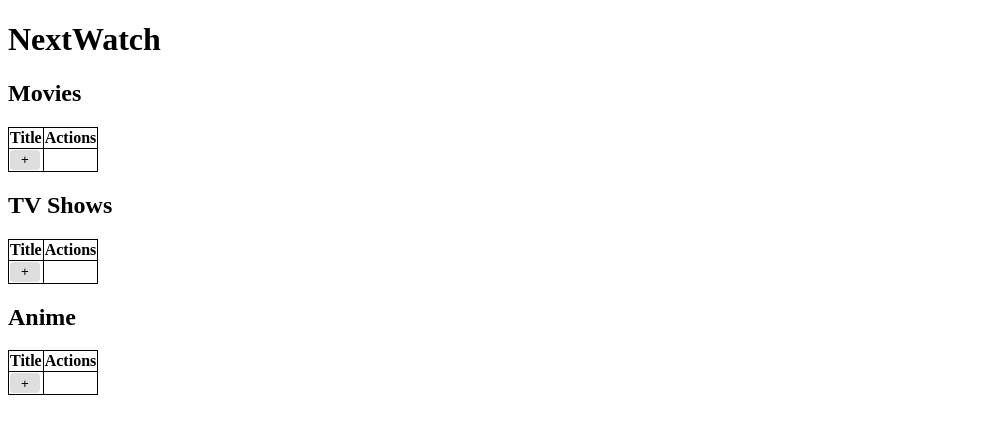
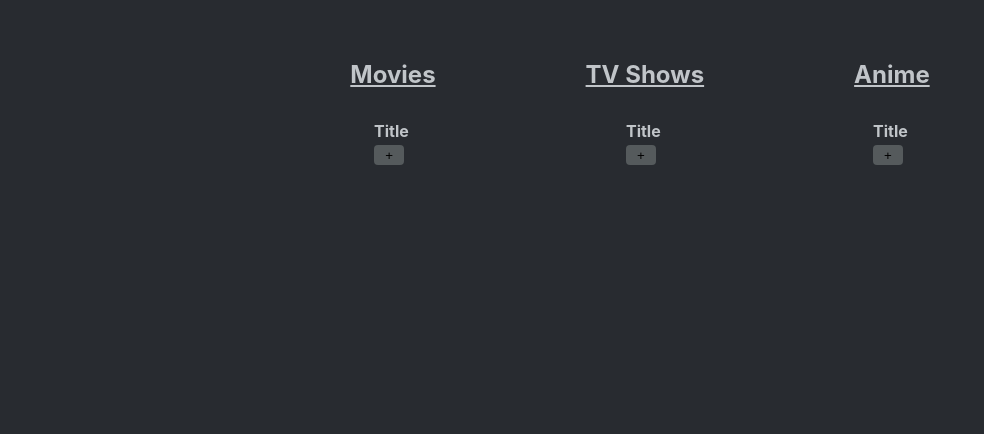
Before and after one commit to dodofrog/NextWatch, a Flask app: page / in a window 1280 px wide. Shown: the top 434 px of the page, without its empty margins (0-984 px from the left). Run offline with Flask 3, Linux system fonts and the light colour scheme; data that the repository does not hold is empty.

Commit message:
added some styling and allowed anime list to have movies

```diff
--- a/app.py
+++ b/app.py
@@ -16,6 +16,32 @@ database.init_db()
 load_dotenv()
 OMDB_API_KEY = os.getenv("OMDB_API_KEY")
 base_url = f"http://www.omdbapi.com/?apikey={OMDB_API_KEY}&"
+
+@app.route('/search_omdb')
+def search_omdb():
+    query = request.args.get("q", "").strip()
+
+    if not query:
+        return jsonify([])
+
+    response = requests.get(f"{base_url}s={query}", timeout=5)
+    data = response.json()
+
+    if not (response.status_code == 200):
+        return jsonify(["status code not 200"])
+
+    if data.get("Response") == "False":
+        return jsonify(data)
+
+    results = []
+    for item in data.get("Search", [])[:10]:
+        results.append({
+            "title": item.get("Title"),
+            "year": item.get("Year"),
+            "imdbID": item.get("imdbID"),
+            "poster": item.get("Poster") if item.get("Poster") != "N/A" else "/static/no-poster.png"
+        })
+    return jsonify(results)
 
 @app.route('/search_movie')
 def search_movie():
--- a/static/scripts.js
+++ b/static/scripts.js
@@ -197,7 +197,8 @@ new_name.addEventListener("input", function () {
 async function fetchResults(query) {
     let type = action_form.dataset.type.split("_").pop();
 
-    if ((type == "show") || (type == "anime")) type = "series";
+    if ((type == "show") || (type == "movie")) {
+        if (type == "movie") type = "series";
         type.trim();
 
         try {
@@ -205,6 +206,17 @@ async function fetchResults(query) {
             const data = await response.json();
             renderResults(data);
         } catch (err) { console.error(err); }
+    }
+
+    else if (type == "anime") {
+        type.trim();
+
+        try {
+            const response = await fetch(`/search_omdb?q=${encodeURIComponent(query)}`);
+            const data = await response.json();
+            renderResults(data);
+        } catch (err) { console.error(err); }
+    }
 
 }
 
--- a/static/styles.css
+++ b/static/styles.css
@@ -1,6 +1,47 @@
+body {
+    background-color: #282b30;
+    color: #c1c5c9;
+    font-family: 'Inter', sans-serif;
+}
+
+.list_header {
+    text-decoration: underline;
+    text-align: center;
+    margin-bottom: 30px;
+}
+
+.list_container {
+    display: flex;
+    justify-content: center;
+    align-items: flex-start;
+    gap: 150px;
+    margin-top: 40px;
+}
+
+.list {
+    display: flex;
+    flex-direction: column;
+    align-items: center;
+    justify-content: center;
+}
+
+input {
+    background-color: transparent;
+    border-color: #c1c5c9;
+    border-radius: 8px;
+    color: #c1c5c9;
+}
+
+input:focus {
+    outline: 1px solid transparent; /* or whatever accent color */
+    outline-offset: 2px;
+    border-radius: 8px;
+}
+
 table, th, td {
     border: 1px solid black;
     border-collapse:collapse;
+    border-color: #282b30;
 }
 
 .overlay {
@@ -13,7 +54,7 @@ table, th, td {
     right: 0;
     bottom: 0;
     background-color: rgba(0,0,0,0.5);
-    z-index: 2;
+    z-index: 1000;
     justify-content: center;
     align-items: center;
 }
@@ -21,10 +62,10 @@ table, th, td {
 #action_modal {
     position: absolute;
     display: block;
-    top: 50%;
+    top: 40%;
     left: 50%;
     padding: 10px;
-    background-color: white;
+    background-color: transparent;
     border-radius: 4px;
     transform: translate(-50%,-50%);
     -ms-transform: translate(-50%,-50%);
@@ -38,17 +79,13 @@ table, th, td {
     width: 100%;
     max-height: 200px; /* makes it scrollable if too many items */
     overflow-y: auto;
-    background-color: #fff;
-    border: 1px solid #ccc;
+    background-color: transparent;
     border-radius: 4px;
-    z-index: 1000;
-    box-shadow: 0px 4px 8px rgba(0,0,0,0.1);
     padding: 0;
     margin: 0;
     list-style: none;
 }
 
-/* Each result item */
 .autocomplete_list li {
     display: flex;
     align-items: center;
@@ -57,7 +94,6 @@ table, th, td {
     transition: background-color 0.3s;
 }
 
-/* Image in each result (poster) */
 .autocomplete_list li img {
     width: 40px;
     height: 60px;
@@ -66,9 +102,8 @@ table, th, td {
     flex-shrink: 0;
 }
 
-/* Hover effect */
 .autocomplete_list li:hover {
-    background-color: #f0f0f0;
+    background-color: #404040;
 }
 
 .autocomplete_list li.active {
@@ -89,16 +124,23 @@ table, th, td {
     border-radius: 4px;
     width: 30px;
     height: 20px;
-    background-color: #dedede;
+    background-color: #555a5c;
     transition: background-color 0.2s;
 }
 
-.delete_button:hover, .edit_button:hover, .more_button:hover, .add_button:hover{
+#action_submit, #action_cancel {
+    cursor: pointer;
+    border: none;
+    border-radius: 4px;
+    height: 20px;
+    background-color: #555a5c;
+    transition: background-color 0.2s;
+}
+
+.delete_button:hover, .edit_button:hover, .more_button:hover, .add_button:hover, #action_submit:hover, #action_cancel:hover{
     background-color: #c2c2c2;
 }
 
-
-/* More Info Overlay */
 
 .info_modal {
     position: relative;
@@ -106,7 +148,7 @@ table, th, td {
     justify-content: center;
     align-items: center;
     border-radius: 8px;
-    background-color: #f2f1e3;
+    background-color: #282b30;
     width: 1000px;
 }
 
@@ -130,7 +172,8 @@ table, th, td {
     display: flex;
     justify-content: center;
     align-items: center;
-    background: none;
+    background: transparent;
+    filter: invert(1);
     border: none;
 }
 
--- a/templates/index.html
+++ b/templates/index.html
@@ -3,16 +3,16 @@
 {% block head %}{% endblock %}
 
 {% block body %}
-    <h1> NextWatch </h1>
-
-    <h2> Movies </h2>
+    <div class="list_container">
+    <div class="list"><h2 class="list_header"> Movies </h2>
         <table>
-            <tr> <th>Title</th> <th>Actions</th> </tr>
+            <tr> <th>Title</th> <th></th> </tr>
 
             {% for item in movie_list %}
             <tr>
                 <td>{{ item[1] }}</td>
                 <td>
+                    &nbsp;
                     <form method="POST" action="{{ url_for('delete', id_num=item[0]) }}" style="display:inline">
                         <button type="submit" class="delete_button">
                             <img src="{{ url_for('static', filename='icons/deleteIcon.png') }}" class="action_images">
@@ -31,16 +31,17 @@
             {% endfor %}
 
             <tr> <td> <button type="button" class="add_button" data-type="movie">+</button> </td> </tr>
-        </table>
+        </table></div>
 
-    <h2> TV Shows </h2>
+    <div class="list"><h2 class="list_header"> TV Shows </h2>
         <table>
-            <tr> <th>Title</th> <th>Actions</th>  </tr>
+            <tr> <th>Title</th> <th></th>  </tr>
 
             {% for item in tv_show_list %}
             <tr>
                 <td>{{ item[1] }}</td>
                 <td>
+                    &nbsp;
                     <form method="POST" action="{{ url_for('delete', id_num=item[0]) }}" style="display:inline">
                         <button type="submit" class="delete_button">
                             <img src="{{ url_for('static', filename='icons/deleteIcon.png') }}" class="action_images">
@@ -59,16 +60,17 @@
             {% endfor %}
 
             <tr> <td> <button type="button" class="add_button" data-type="tv_show">+</button> </td> </tr>
-        </table>
+        </table></div>
 
-    <h2> Anime </h2>
+    <div class="list"><h2 class="list_header"> Anime </h2>
         <table>
-            <tr> <th>Title</th> <th>Actions</th>  </tr>
+            <tr> <th>Title</th> <th></th>  </tr>
 
             {% for item in anime_list %}
             <tr>
                 <td>{{ item[1] }}</td>
                 <td>
+                    &nbsp;
                     <form method="POST" action="{{ url_for('delete', id_num=item[0]) }}" style="display:inline">
                         <button type="submit" class="delete_button">
                             <img src="{{ url_for('static', filename='icons/deleteIcon.png') }}" class="action_images">
@@ -87,7 +89,8 @@
             {% endfor %}
 
             <tr> <td> <button type="button" class="add_button" data-type="anime">+</button> </td> </tr>
-        </table>
+        </table></div>
+    </div>
 
     <div id="action_overlay" class="overlay">
         <div id="action_modal">
```
Lines whose indentation alone changed are shown as unchanged.
